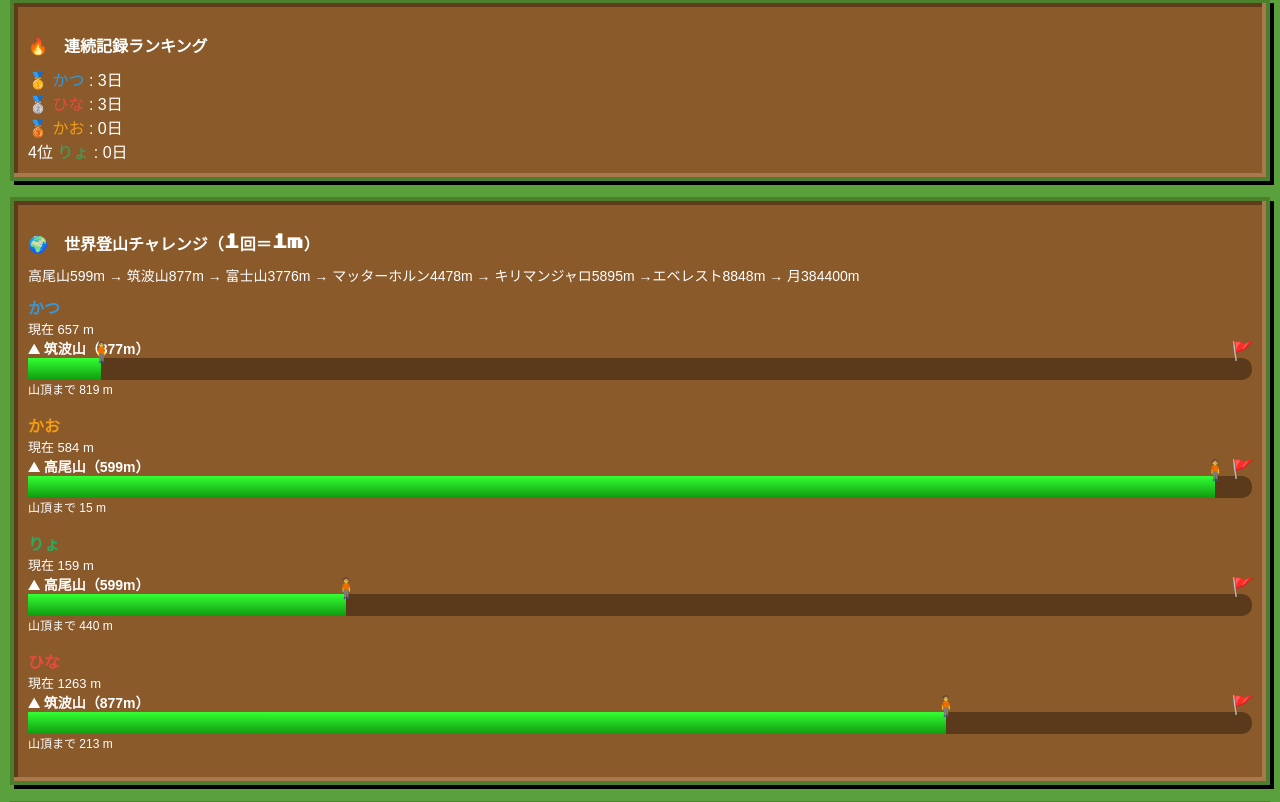
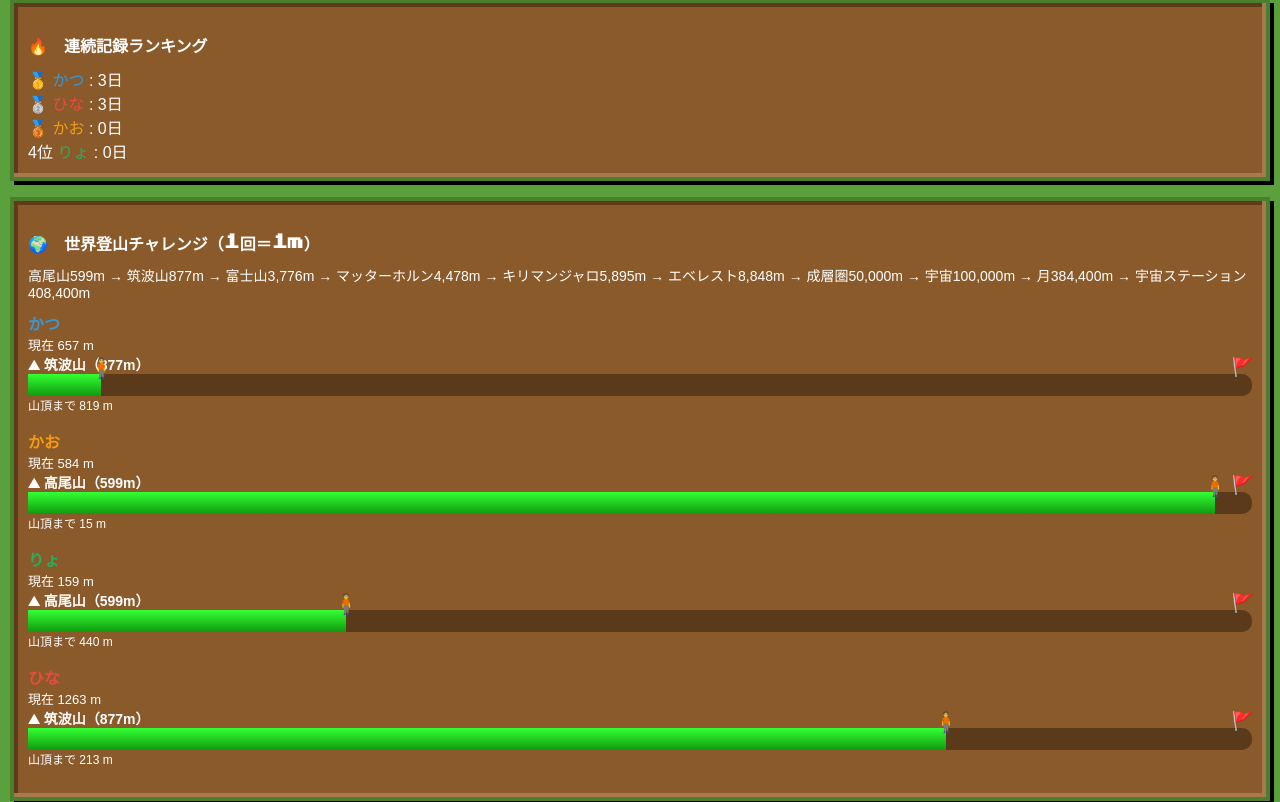
Before and after one commit to kmizuno0417-boop/family-workout-app, a Flask app: page / in a window 1280 px wide. Shown: the part 2068-2870 px from the top of the page. Run offline with Flask 3, Linux system fonts and the light colour scheme; data comes from the database, SQL or seed files in the repository; some web fonts are replaced.

Commit message:
add_mountaincontents

```diff
--- a/app.py
+++ b/app.py
@@ -228,7 +228,10 @@ def index():
             {"name":"マッターホルン","height":4478},
             {"name":"キリマンジャロ","height":5895},
             {"name":"エベレスト","height":8848},
-            {"name":"月","height":384400}
+            {"name":"成層圏","height":50000},
+            {"name":"宇宙","height":100000},
+            {"name":"月","height":384400},
+            {"name":"宇宙ステーション","height":408000}
         ]
 
         mountain_progress = []
--- a/templates/index.html
+++ b/templates/index.html
@@ -415,8 +415,8 @@ button.delete{
 <h3>🌍 世界登山チャレンジ（1回＝1m）</h3>
 
 <div style="font-size:14px;margin-bottom:10px;">
-高尾山599m → 筑波山877m → 富士山3776m → マッターホルン4478m → キリマンジャロ5895m →エベレスト8848m → 月384400m
-</div>
+高尾山599m → 筑波山877m → 富士山3,776m → マッターホルン4,478m → キリマンジャロ5,895m → エベレスト8,848m → 成層圏50,000m → 宇宙100,000m → 月384,400m
+→ 宇宙ステーション408,400m</div>
 
 {% for member in members %}
   {% for m in mountain_progress %}
```
